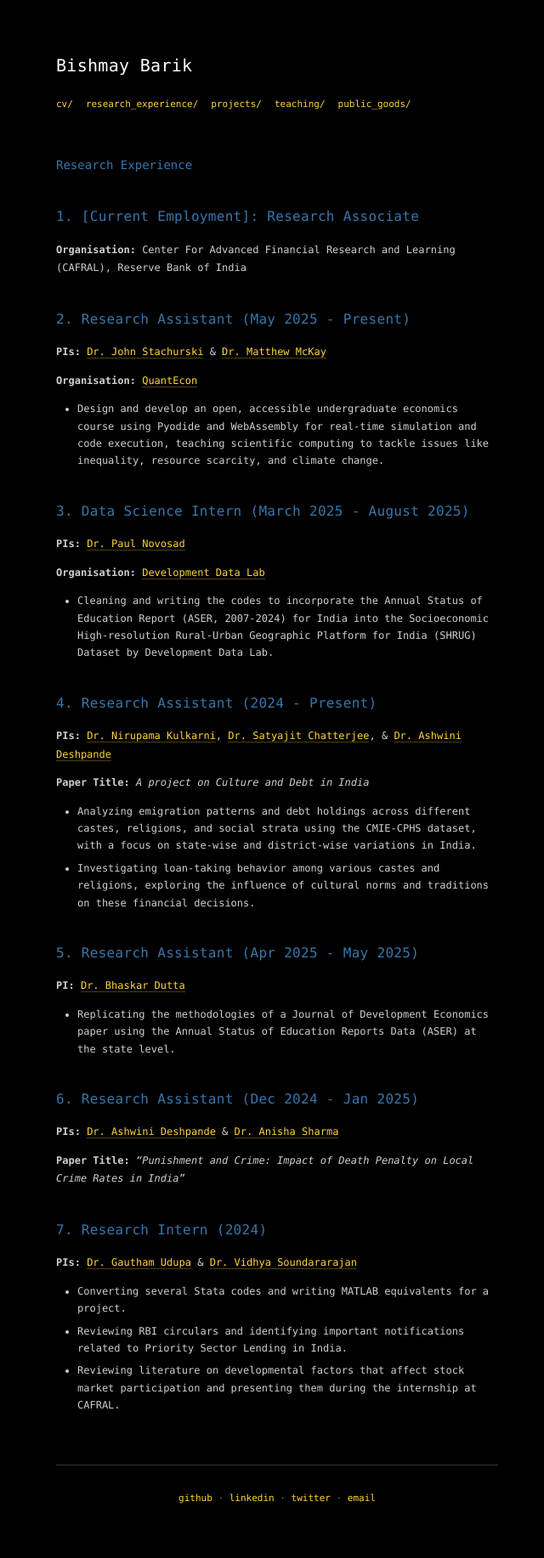
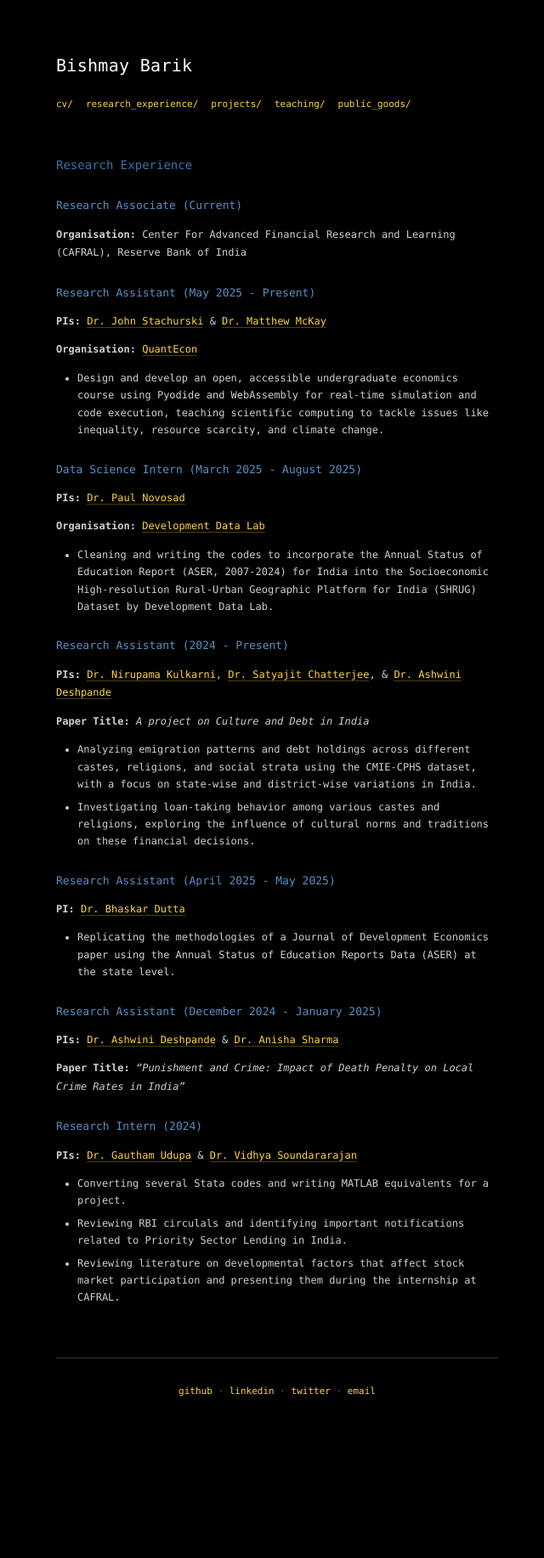
Before and after one commit to bishmaybarik/bishmaybarik.github.io, a Jekyll site: the page built from links/research_experience.md, in a window 1280 px wide. Shown: the whole page at 85% size, without its empty margins (314-954 px from the left). Built offline with Jekyll 4.4.1, drawn with Linux system fonts in a browser that asks for light colours; after the commit the page ends 1708 px from its top, so only the background shows below that.

Commit message:
make necessary visual changes

```diff
--- a/links/research_experience.md
+++ b/links/research_experience.md
@@ -4,24 +4,24 @@ title: Research Experience
 ---
 ## Research Experience
 
-# 1. [Current Employment]: Research Associate
+### Research Associate (Current)
 **Organisation:** Center For Advanced Financial Research and Learning (CAFRAL), Reserve Bank of India
 
-# 2. Research Assistant (May 2025 - Present)
+### Research Assistant (May 2025 - Present)
 **PIs:** [Dr. John Stachurski](https://johnstachurski.net) & [Dr. Matthew McKay](https://quantecon.org/team/)
 
 **Organisation:** [QuantEcon](https://quantecon.org/)
 
 - Design and develop an open, accessible undergraduate economics course using Pyodide and WebAssembly for real-time simulation and code execution, teaching scientific computing to tackle issues like inequality, resource scarcity, and climate change.
 
-# 3. Data Science Intern (March 2025 - August 2025)
+### Data Science Intern (March 2025 - August 2025)
 **PIs:** [Dr. Paul Novosad](https://paulnovosad.com/)
 
 **Organisation:** [Development Data Lab](https://www.devdatalab.org/)
 
 - Cleaning and writing the codes to incorporate the Annual Status of Education Report (ASER, 2007-2024) for India into the Socioeconomic High-resolution Rural-Urban Geographic Platform for India (SHRUG) Dataset by Development Data Lab.
 
-# 4. Research Assistant (2024 - Present)
+### Research Assistant (2024 - Present)
 **PIs:** [Dr. Nirupama Kulkarni](https://www.nirupamakulkarni.com), [Dr. Satyajit Chatterjee](https://sites.google.com/site/chatterjeesatyajit/home), & [Dr. Ashwini Deshpande](https://www.ashoka.edu.in/profile/ashwini-deshpande/)
 
 **Paper Title:** *A project on Culture and Debt in India*
@@ -29,19 +29,19 @@ title: Research Experience
 - Analyzing emigration patterns and debt holdings across different castes, religions, and social strata using the CMIE-CPHS dataset, with a focus on state-wise and district-wise variations in India.
 - Investigating loan-taking behavior among various castes and religions, exploring the influence of cultural norms and traditions on these financial decisions.
 
-# 5. Research Assistant (Apr 2025 - May 2025)
+### Research Assistant (April 2025 - May 2025)
 **PI:** [Dr. Bhaskar Dutta](https://warwick.ac.uk/fac/soc/economics/staff/bdutta/)
 
 - Replicating the methodologies of a Journal of Development Economics paper using the Annual Status of Education Reports Data (ASER) at the state level.
 
-# 6. Research Assistant (Dec 2024 - Jan 2025)
+### Research Assistant (December 2024 - January 2025)
 **PIs:** [Dr. Ashwini Deshpande](https://www.ashoka.edu.in/profile/ashwini-deshpande/) & [Dr. Anisha Sharma](https://sites.google.com/view/anishasharma/)
 
 **Paper Title:** *"Punishment and Crime: Impact of Death Penalty on Local Crime Rates in India"*
 
-# 7. Research Intern (2024)
+### Research Intern (2024)
 **PIs:** [Dr. Gautham Udupa](https://sites.google.com/view/gauthamudupa/home/) & [Dr. Vidhya Soundararajan](https://www.vidhyasrajan.com)
 
 - Converting several Stata codes and writing MATLAB equivalents for a project.
-- Reviewing RBI circulars and identifying important notifications related to Priority Sector Lending in India.
+- Reviewing RBI circulals and identifying important notifications related to Priority Sector Lending in India.
 - Reviewing literature on developmental factors that affect stock market participation and presenting them during the internship at CAFRAL.
```
Also changed, not shown: 2 other files.
